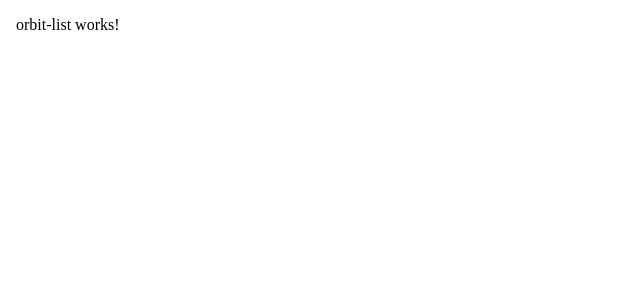
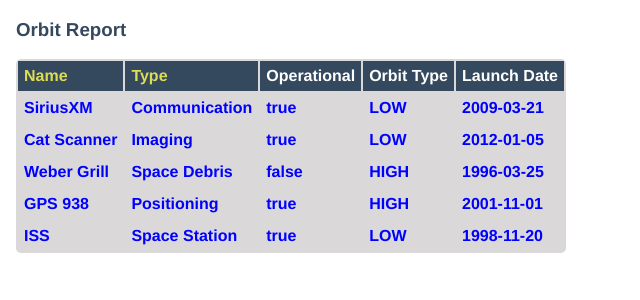
Before and after one commit to baezkemp/orbit-report, an Angular app: page / in a window 1280 px wide. Shown: the top 300 px of the page, without its empty margins (0-640 px from the left). Built offline with nearby package versions, Linux system fonts and the light colour scheme.

Commit message:
Display Table of Satellites

```diff
--- a/src/app/app.component.css
+++ b/src/app/app.component.css
@@ -0,0 +1,13 @@
+.search-form {
+    margin-bottom: 40px;
+}
+
+button {
+    margin-left: 10px;
+    color: #fff;
+    background-color: #009b25;
+    border-radius: 4px;
+    padding: 2px 5px;
+    font-size: 18px;
+    cursor: pointer;
+}
--- a/src/app/app.component.html
+++ b/src/app/app.component.html
@@ -1,4 +1,3 @@
-<!--The content below is only a placeholder and can be replaced.-->
 <html>
   <body>
     <app-orbit-list [satellites]="sourceList"></app-orbit-list>
--- a/src/app/orbit-list/orbit-list.component.css
+++ b/src/app/orbit-list/orbit-list.component.css
@@ -4,11 +4,11 @@
 }
 
 .warning {
-    background-color: #da8a8a;
+    background-color: orange;
 }
 
 table {
-  color: #111;
+  color: blue;
   border-radius: 5px;
   overflow: hidden;
   margin: 12px 0;
--- a/src/app/orbit-list/orbit-list.component.html
+++ b/src/app/orbit-list/orbit-list.component.html
@@ -1 +1,17 @@
-<p>orbit-list works!</p>
+<h3>Orbit Report</h3>
+<table>
+   <tr class="header-row">
+      <th class="sortable">Name</th>
+      <th class="sortable">Type</th>
+      <th>Operational</th>
+      <th>Orbit Type</th>
+      <th>Launch Date</th>
+   </tr>
+   <tr *ngFor = "let satellite of satellites">
+      <th>{{satellite.name}}</th>
+      <th>{{satellite.type}}</th>
+      <th>{{satellite.operational}}</th>
+      <th>{{satellite.orbitType}}</th>
+      <th>{{satellite.launchDate}}</th>
+   </tr>
+</table>
--- a/src/index.html
+++ b/src/index.html
@@ -1,5 +1,14 @@
 <!doctype html>
 <html lang="en">
+  <style>
+    body {
+      font-family: 'Helvetica', 'Courier';
+    }
+
+    h3 {
+        color: #34495E;
+    }
+  </style>
 <head>
   <meta charset="utf-8">
   <title>OrbitReport</title>
```
